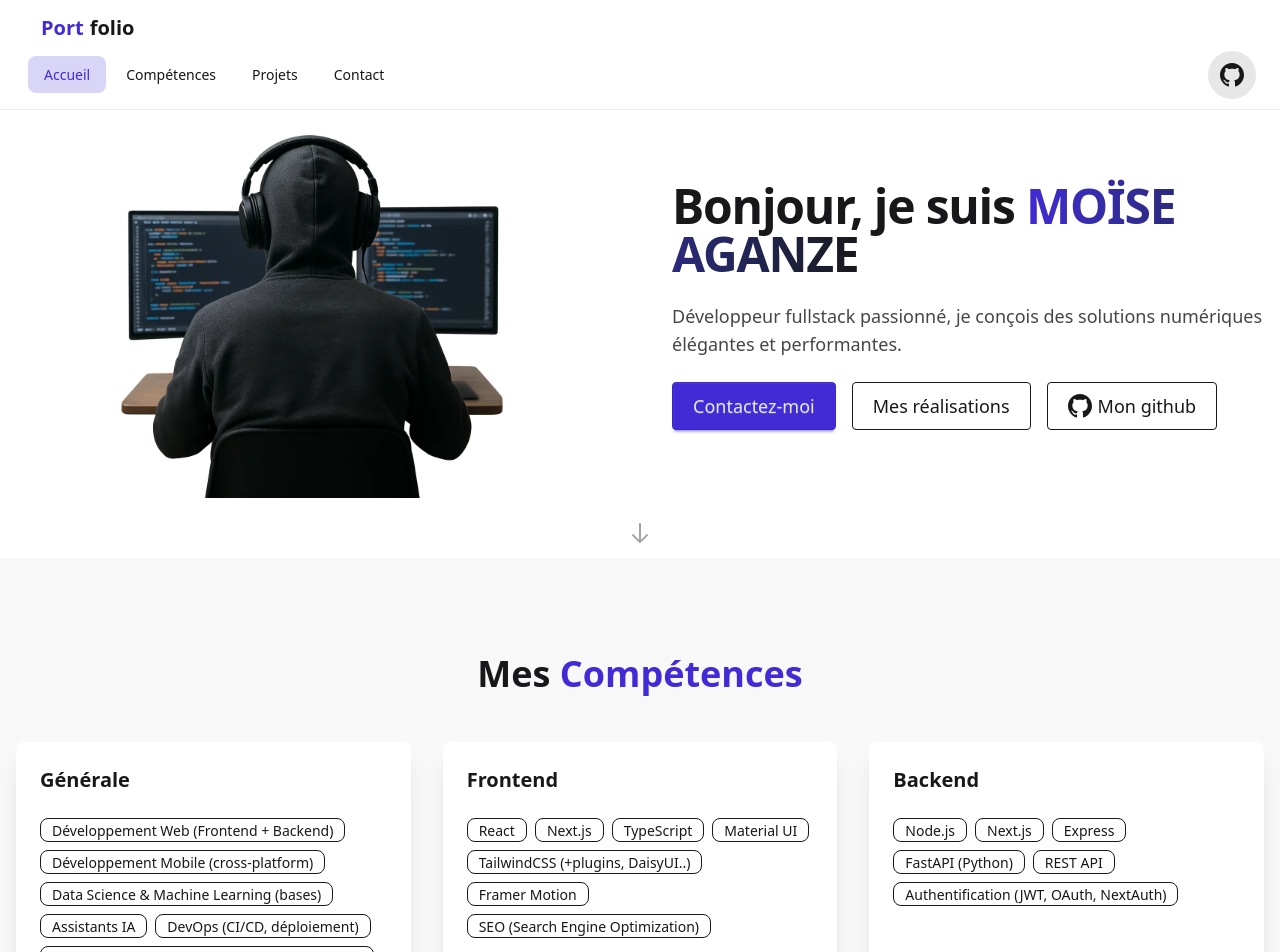
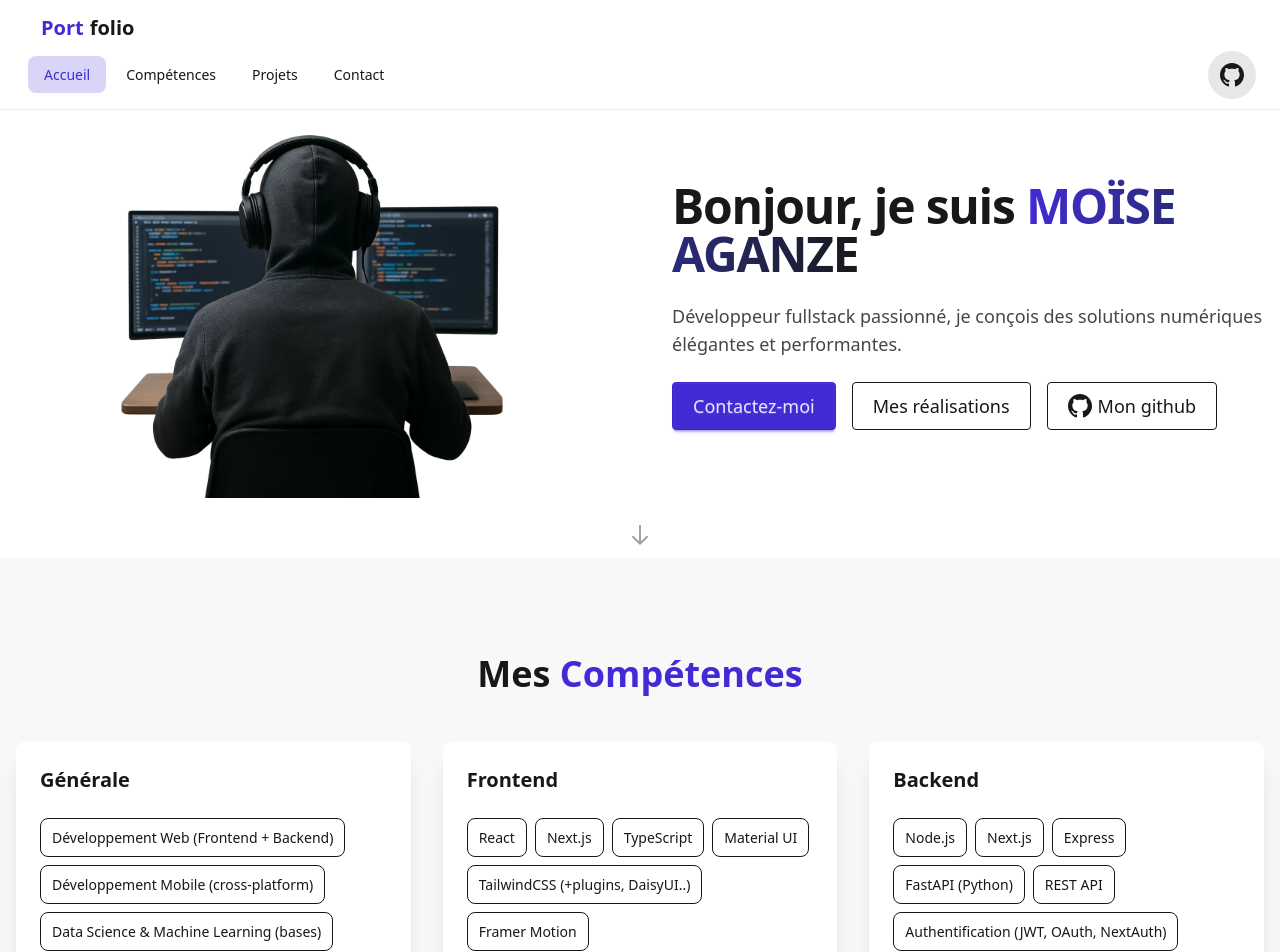
Before and after one commit to MoiseAganze/new_portfolio, a Next.js app: page / in a window 1280 px wide. Shown: the top 952 px of the page. Built offline with nearby package versions, Linux system fonts and the light colour scheme.

Commit message:
arrange badge

```diff
--- a/app/composants/SkillSection.tsx
+++ b/app/composants/SkillSection.tsx
@@ -114,7 +114,7 @@ export const SkillsSection = () => {
                     {skill.items.map((item) => (
                       <span
                         key={item}
-                        className="badge badge-outline hover:badge-primary transition-colors"
+                        className="badge badge-outline hover:badge-primary transition-colors whitespace-normal break-words  h-auto min-h-[2rem] py-2"
                       >
                         {item}
                       </span>
```
